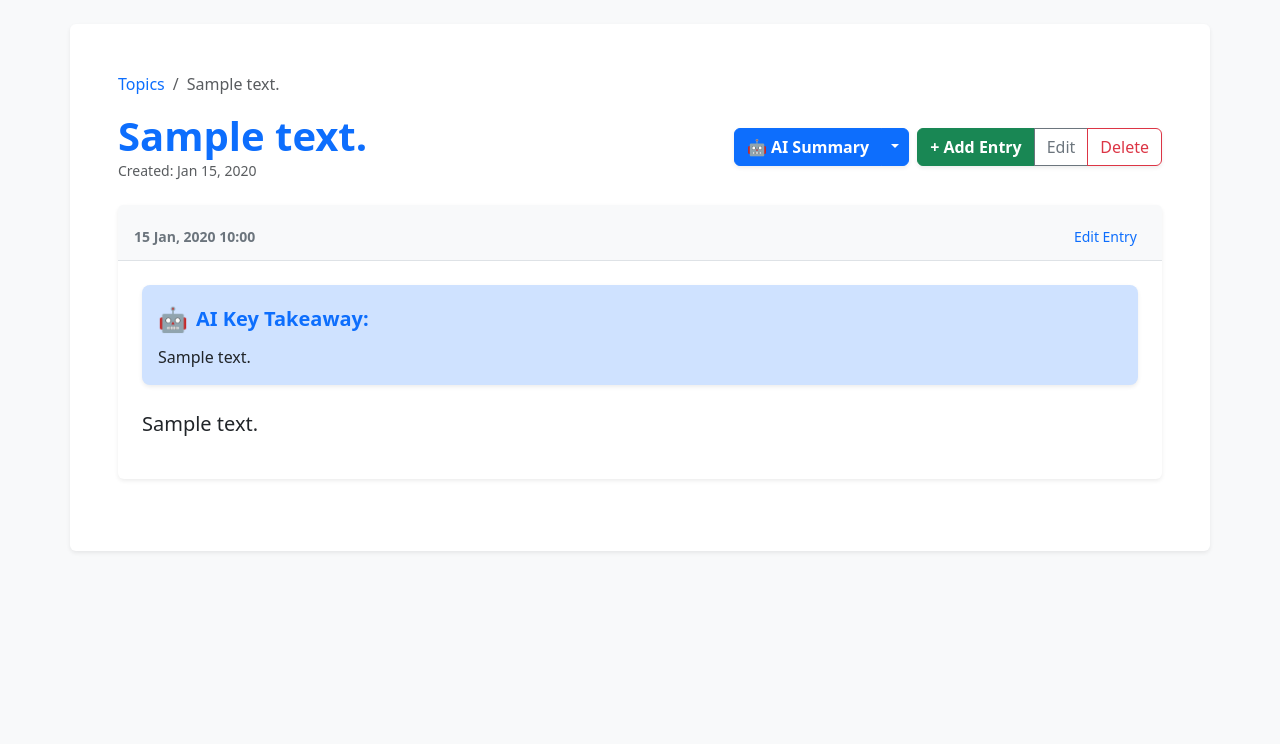
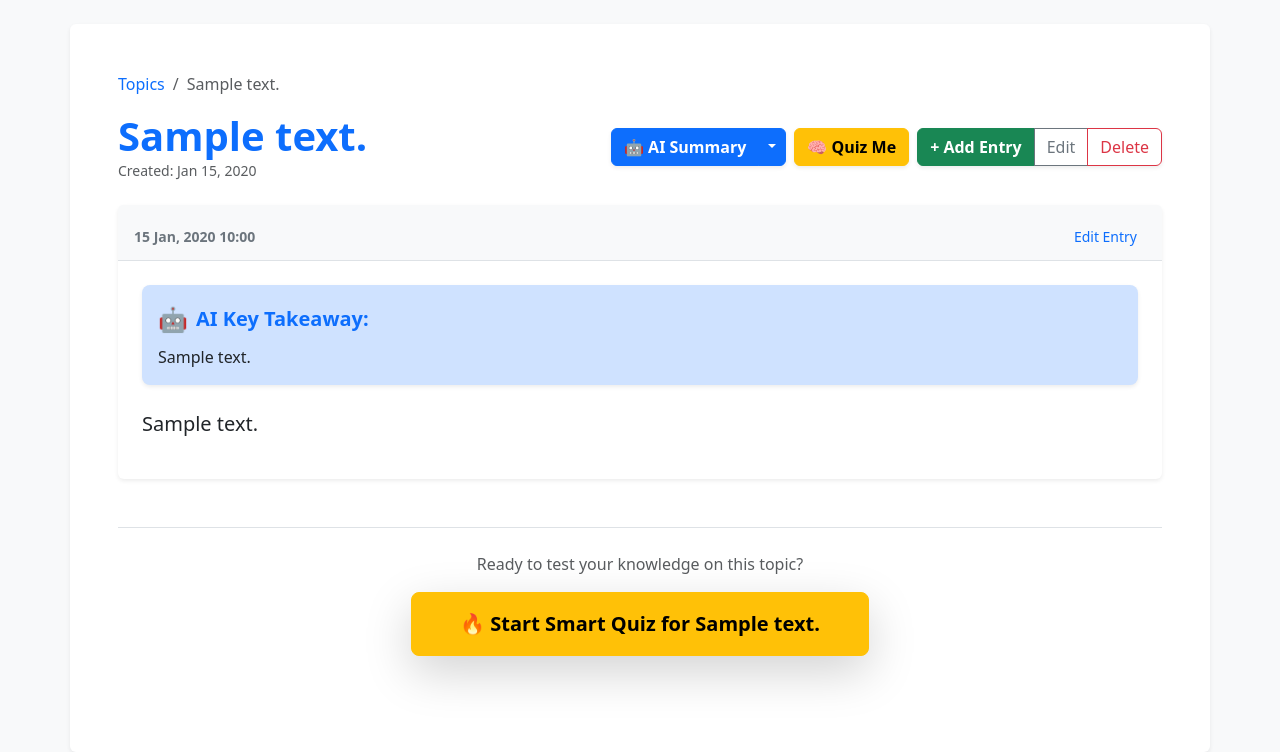
Before and after one commit to MuhammadYusuf007-max/Learning_journal, a Django app: page /topics/1/ in a window 1280 px wide. Shown: the part 56-808 px from the top of the page. Before the commit the page ends 610 px from the top, so only its background shows below. Run offline with Django 5.2, Linux system fonts and the light colour scheme; a user stored in the database is signed in; tables that the repository leaves empty hold one stand-in row (values such as "Sample post"); some libraries are stand-ins or nearby versions.

Commit message:
Add Quiz me button with functionality

```diff
--- a/learning_logs/templates/learning_logs/topic.html
+++ b/learning_logs/templates/learning_logs/topic.html
@@ -15,7 +15,7 @@
             <p class="text-muted mb-0 small">Created: {{ topic.date_added|date:'M d, Y' }}</p>
         </div>
 
-        <div class="d-flex gap-2 align-items-center">
+        <div class="d-flex flex-wrap gap-2 align-items-center">
             <div class="btn-group shadow-sm">
                 <a href="{% url 'learning_logs:topic_summary' topic.id %}" class="btn btn-primary fw-bold">
                     🤖 AI Summary
@@ -31,8 +31,16 @@
                     <li><a class="dropdown-item" href="{% url 'learning_logs:topic_summary' topic.id %}?export=docx">
                         <i class="bi bi-file-word"></i> Download Word (.docx)
                     </a></li>
+                    <li><hr class="dropdown-divider"></li>
+                    <li><a class="dropdown-item text-warning fw-bold" href="{% url 'learning_logs:topic_quiz' topic.id %}">
+                        ❓ Quick Quiz
+                    </a></li>
                 </ul>
             </div>
+
+            <a href="{% url 'learning_logs:topic_quiz' topic.id %}" class="btn btn-warning fw-bold shadow-sm">
+                🧠 Quiz Me
+            </a>
 
             <div class="btn-group shadow-sm">
                 <a href="{% url 'learning_logs:new_entry' topic.id %}" class="btn btn-success fw-bold">+ Add Entry</a>
@@ -75,4 +83,14 @@
             </div>
         {% endfor %}
     </div>
+
+    {% if entries %}
+    <div class="text-center mt-5 pt-4 border-top pb-5">
+        <p class="text-muted mb-3">Ready to test your knowledge on this topic?</p>
+        <a href="{% url 'learning_logs:topic_quiz' topic.id %}" class="btn btn-lg btn-warning fw-bold shadow-lg px-5 py-3">
+            🔥 Start Smart Quiz for {{ topic.text }}
+        </a>
+    </div>
+    {% endif %}
+
 {% endblock content %}
--- a/learning_logs/urls.py
+++ b/learning_logs/urls.py
@@ -33,4 +33,7 @@ urlpatterns = [
     # --- NEW: AI Topic Summary & Export ---
     # This path handles the web view AND the PDF/DOCX downloads via query parameters
     path('summary/<int:topic_id>/', views.topic_summary, name='topic_summary'),
+
+    # This URL will be used by the new button in the topic view
+    path('quiz/<int:topic_id>/', views.topic_quiz, name='topic_quiz'),
 ]
--- a/learning_logs/views.py
+++ b/learning_logs/views.py
@@ -24,30 +24,33 @@ client = OpenAI(
     base_url="https://api.groq.com/openai/v1"
 )
 
-def generate_ai_summary(text, is_master=False):
+def generate_ai_content(text, mode="summary"):
     """
-    Helper to talk to Groq.
-    If is_master is True, it provides a longer 3-paragraph summary.
-    If False, it provides a 1-sentence takeaway.
+    Refined AI helper to handle different tasks.
+    Modes: 'summary', 'master', 'quiz'
     """
-    system_prompt = "You are a helpful academic assistant."
-    user_prompt = f"Summarize this journal entry in exactly one short sentence: {text}"
-
-    if is_master:
-        user_prompt = f"Provide a cohesive 3-paragraph summary of the following learning progress: {text}"
+    if mode == "quiz":
+        system_msg = "You are a demanding university professor."
+        user_msg = f"Based on the following notes, generate 5 challenging multiple-choice or open-ended study questions. Do not provide answers, just the questions. Notes: {text}"
+    elif mode == "master":
+        system_msg = "You are a helpful academic assistant."
+        user_msg = f"Provide a cohesive 3-paragraph summary of this learning progress: {text}"
+    else:
+        system_msg = "You are a helpful assistant."
+        user_msg = f"Summarize this in one short sentence: {text}"
 
     try:
         response = client.chat.completions.create(
             model="llama-3.1-8b-instant",
             messages=[
-                {"role": "system", "content": system_prompt},
-                {"role": "user", "content": user_prompt}
+                {"role": "system", "content": system_msg},
+                {"role": "user", "content": user_msg}
             ]
         )
         return response.choices[0].message.content
     except Exception as e:
         print(f"AI Error: {e}")
-        return "Summary temporarily unavailable."
+        return "Content unavailable at this time."
 
 # --- VIEWS ---
 
@@ -202,3 +205,20 @@ def delete_topic(request, topic_id):
         topic.delete()
         return redirect('learning_logs:topics')
     return render(request, 'learning_logs/delete_topic.html', {'topic': topic})
+
+@login_required
+def topic_quiz(request, topic_id):
+    """Generates ONLY a quiz based on the topic entries."""
+    topic = get_object_or_404(Topic, id=topic_id, owner=request.user)
+    entries = topic.entry_set.all()
+
+    # Combine entries and strip HTML
+    raw_text = " ".join([striptags(e.text) for e in entries])
+
+    # Call the AI specifically for a Quiz
+    quiz_questions = generate_ai_content(raw_text, mode="quiz")
+
+    return render(request, 'learning_logs/topic_quiz.html', {
+        'topic': topic,
+        'quiz': quiz_questions
+    })
```
Also changed, not shown: learning_logs/templates/learning_logs/topic_quiz.html (added, +35 -0 lines).
